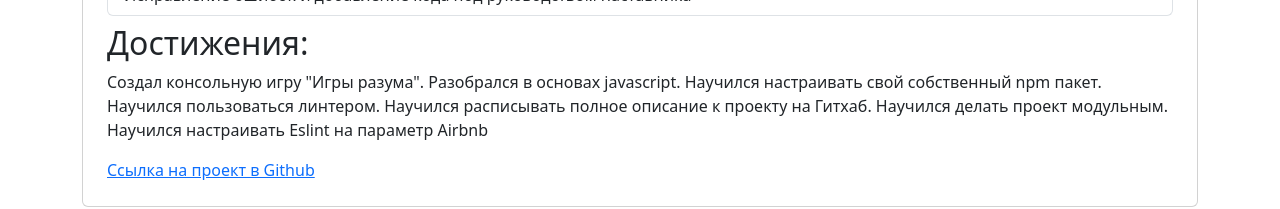
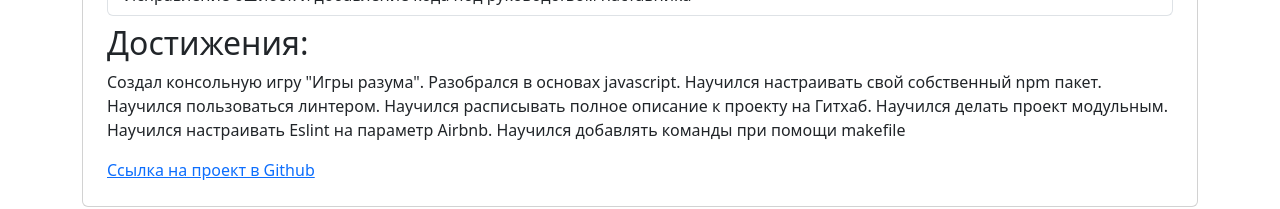
Before and after one commit to bobrov-site/portfolio, a Vue app: page /pet/educational-projects/brain-games in a window 1280 px wide. Shown: the part 1205-1414 px from the top of the page. Built offline with nearby package versions, Linux system fonts and the light colour scheme.

Commit message:
update braingames

```diff
--- a/src/views/BraingamesView.vue
+++ b/src/views/BraingamesView.vue
@@ -4,7 +4,7 @@
 
 <script setup>
 import ProjectContent from '../components/Project-content.vue';
-const achivments = 'Создал консольную игру "Игры разума". Разобрался в основах javascript. Научился настраивать свой собственный npm пакет. Научился пользоваться линтером. Научился расписывать полное описание к проекту на Гитхаб. Научился делать проект модульным. Научился настраивать Eslint на параметр Airbnb'
+const achivments = 'Создал консольную игру "Игры разума". Разобрался в основах javascript. Научился настраивать свой собственный npm пакет. Научился пользоваться линтером. Научился расписывать полное описание к проекту на Гитхаб. Научился делать проект модульным. Научился настраивать Eslint на параметр Airbnb. Научился добавлять команды при помощи makefile'
 const responsibilities = [
     'Создание консольных игр на Javascript',
     'Добавление новой версии игр через Git',
```
